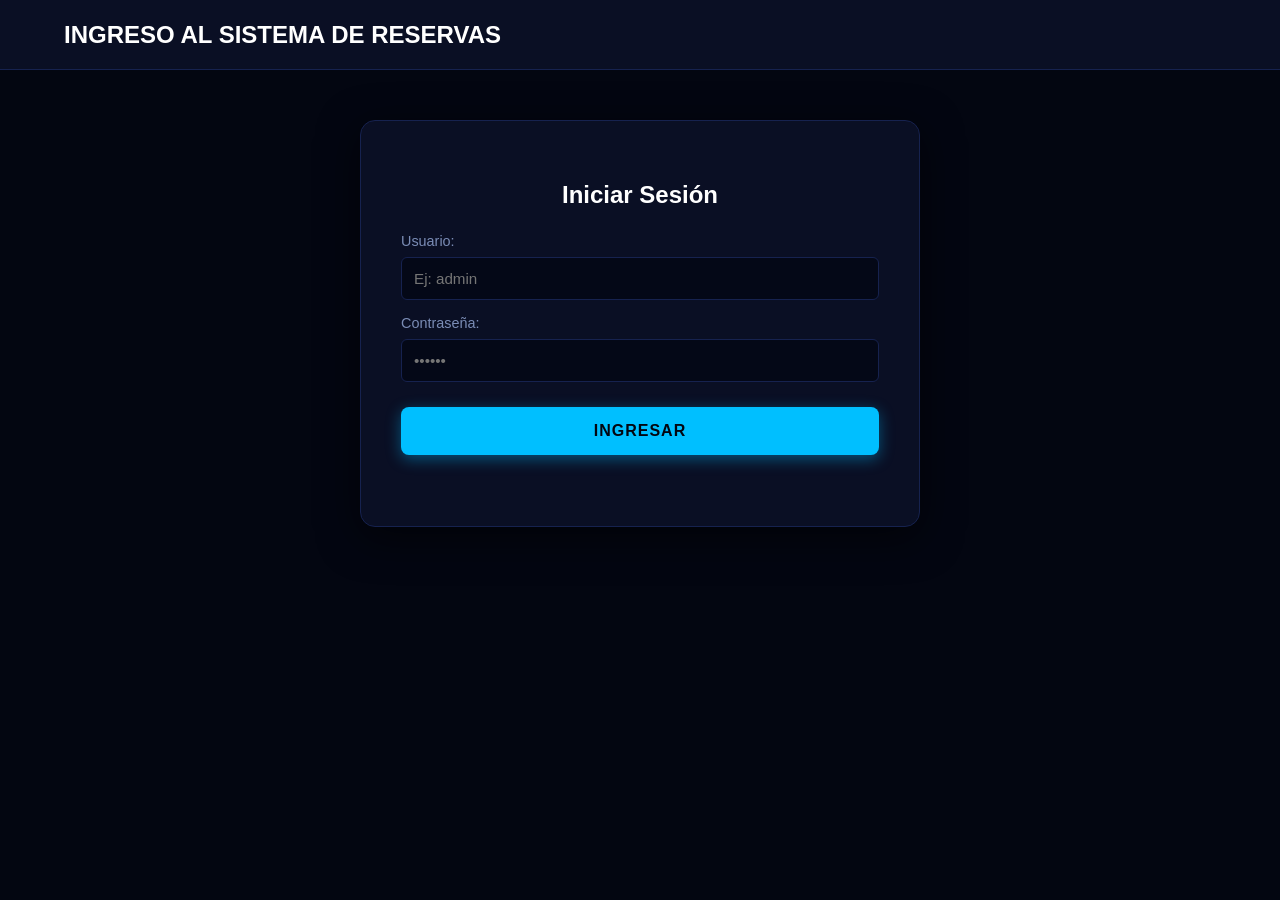
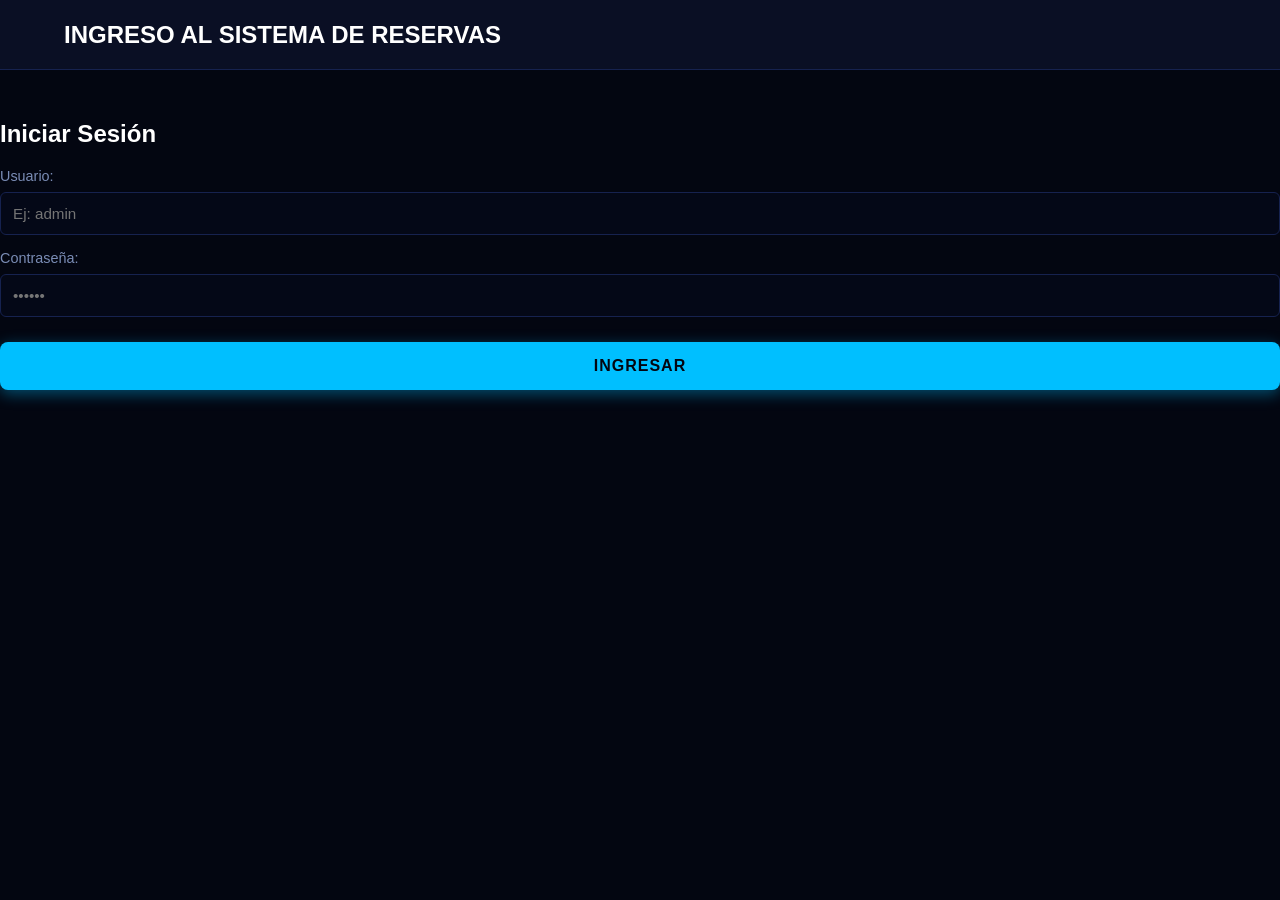

sera este el ultimo del dia

--- a/public/style.css
+++ b/public/style.css
@@ -12,7 +12,6 @@
     --error-color: #ff5252;    /* Alertas y errores */
 }
 
-/* SOLUCIÓN DE FONDO FIJO CONTINUO: Fijamos la red neural en el HTML */
 html {
     height: 100%;
     margin: 0;
@@ -22,18 +21,18 @@ html {
 
 html::before {
     content: "";
-    position: fixed; /* Clava la imagen a la ventana del navegador */
+    position: fixed; 
     top: 0;
     left: 0;
-    width: 100vw;    /* Ancho total exacto de la pantalla */
-    height: 100vh;   /* Alto total exacto de la pantalla */
+    width: 100vw;    
+    height: 100vh;   
     background-image: url('../img/IMG_2243.PNG'); 
     background-size: cover;
     background-position: center;
     background-repeat: no-repeat;
     opacity: 0.15; 
-    z-index: -1;     /* Se posiciona por detrás de todo el DOM */
-    pointer-events: none; /* No interfiere con los clics ni el scroll */
+    z-index: -1;     
+    pointer-events: none; 
 }
 
 body {
@@ -45,7 +44,7 @@ body {
     flex-direction: column;
     min-height: 100vh;
     box-sizing: border-box;
-    background: transparent !important; /* Evita que el cuerpo pise el fondo */
+    background: transparent !important; 
 }
 
 /* ==========================================================================
@@ -99,7 +98,7 @@ header a:hover, .btn-header:hover {
 }
 
 /* ==========================================================================
-    3. CONTENEDORES OSCUROS UNIFICADOS
+    3. CONTENEDORES OSCUROS UNIFICADOS (CORREGIDO APILAMIENTO LOGIN)
    ========================================================================== */
 main {
     flex: 1 0 auto;
@@ -111,7 +110,8 @@ main {
     background: transparent !important;
 }
 
-.caja-central, main form, .form-container, form {
+/* Contenedor estándar para formularios largos (Reservas) */
+.caja-central, main form:not(#formLogin), .form-container, #formReservas {
     background-color: var(--bg-cards) !important; 
     padding: 2.5rem;
     border-radius: 15px;
@@ -128,13 +128,14 @@ main {
     box-sizing: border-box;
 }
 
-.caja-central h1, .caja-central h2, main form h1, main form h2, form h1, form h2 {
+.caja-central h1, .caja-central h2, main form h1, main form h2 {
     text-align: center;
     color: var(--text-white) !important;
     margin-bottom: 1.5rem;
     font-weight: bold;
 }
 
+/* Ajuste específico para el menú del panel */
 #panel-box.caja-central {
     max-width: 500px !important;
     padding: 30px !important;
@@ -266,12 +267,13 @@ input[readonly] {
     background-color: transparent !important;
 }
 
-button[type="submit"], .btn-guardar-final, input[type="submit"] {
+/* BOTÓN DE ACCIÓN LLENO (NUEVA RESERVA / LOGIN ORIGINAL) */
+button[type="submit"], .btn-guardar-final, input[type="submit"], #btnIngresar {
     width: 100% !important;
     max-width: 100% !important;
     padding: 15px;
     background-color: var(--accent-color) !important; 
-    color: #030611 !important; 
+    color: #030611 !important; /* Asegura el texto oscuro sobre el botón cian */
     border: none !important;
     border-radius: 8px;
     font-weight: bold;
@@ -284,7 +286,7 @@ button[type="submit"], .btn-guardar-final, input[type="submit"] {
     margin-top: 10px;
 }
 
-button[type="submit"]:hover, .btn-guardar-final:hover, input[type="submit"]:hover {
+button[type="submit"]:hover, .btn-guardar-final:hover, input[type="submit"]:hover, #btnIngresar:hover {
     background-color: var(--hover-color) !important; 
     color: var(--text-white) !important;
     box-shadow: 0 0 20px rgba(255, 0, 127, 0.6);
@@ -501,145 +503,26 @@ footer p, .footer-version { margin: 0 !important; font-size: 0.75rem; color: var
 #modalSoporte .modal-caja { width: 95% !important; max-width: 400px !important; box-sizing: border-box; }
 #formSoporte textarea { width: 100%; min-height: 100px; padding: 10px; margin-top: 5px; border-radius: 8px; border: 1px solid var(--border-color); background-color: #060a17; color: var(--text-white); font-size: 1rem; box-sizing: border-box; resize: none; }
 
-.modal-ancho-editar { 
-    width: 95% !important; 
-    max-width: 900px !important; 
-    background: var(--bg-cards); 
-    padding: 20px 30px !important; 
-    border-radius: 15px; 
-    border: 1px solid var(--accent-color); 
-    box-shadow: 0 10px 30px rgba(0,0,0,0.5); 
-    max-height: 90vh; 
-    overflow-y: auto; 
-}
+.modal-ancho-editar { width: 95% !important; max-width: 900px !important; background: var(--bg-cards); padding: 20px 30px !important; border-radius: 15px; border: 1px solid var(--accent-color); box-shadow: 0 10px 30px rgba(0,0,0,0.5); max-height: 90vh; overflow-y: auto; }
+.grid-editar { display: flex; flex-wrap: nowrap; gap: 20px; justify-content: space-between; margin-top: 10px; }
+.col-editar { flex: 1; display: flex; flex-direction: column; gap: 2px; }
+.col-editar label { font-size: 0.75rem; color: var(--text-gray); font-weight: bold; text-align: left; margin-top: 8px; }
+.col-editar input { width: 100%; padding: 8px 12px; border-radius: 8px; border: 1px solid var(--border-color); background-color: #060a17; color: var(--text-white); font-size: 0.95rem; box-sizing: border-box; outline: none; }
+.col-editar input:focus { border-color: var(--accent-color); }
 
-.grid-editar { 
-    display: flex; 
-    flex-wrap: nowrap;
-    gap: 20px; 
-    justify-content: space-between; 
-    margin-top: 10px; 
-}
+.contenedor-guia { display: flex; flex-direction: column; align-items: stretch; gap: 25px; width: 100%; max-width: 1000px; margin: 0 auto; padding: 20px; box-sizing: border-box; }
+.paso-caja { display: flex; flex-direction: column; width: 100%; flex: 1 1 auto; min-height: 220px; padding: 25px; background-color: var(--bg-cards); border: 1px solid var(--border-color); border-radius: 12px; box-sizing: border-box; }
+.paso-caja h3, .paso-caja ul { width: 100%; text-align: left; }
 
-.col-editar { 
-    flex: 1; 
-    display: flex; 
-    flex-direction: column; 
-    gap: 2px; 
-}
+.seccion-admin-dark { width: 95%; max-width: 1200px; margin: 30px auto; padding: 0 20px; }
+.header-gestion { text-align: center; margin-bottom: 40px; }
+.header-gestion h2 { color: #ffffff; font-size: 2.2em; margin-bottom: 10px; }
+.header-gestion p { color: var(--text-gray); font-size: 1em; }
+.contenedor-accion-central { display: flex; justify-content: center; margin-bottom: 30px; }
+.tabla-gestion-dark { width: 100%; background-color: var(--bg-cards); border-radius: 12px; overflow: hidden; border-collapse: collapse; border: 1px solid var(--border-color); }
 
-.col-editar label { 
-    font-size: 0.75rem; 
-    color: var(--text-gray); 
-    font-weight: bold; 
-    text-align: left; 
-    margin-top: 8px; 
-}
-
-.col-editar input { 
-    width: 100%;
-    padding: 8px 12px; 
-    border-radius: 8px; 
-    border: 1px solid var(--border-color); 
-    background-color: #060a17; 
-    color: var(--text-white); 
-    font-size: 0.95rem; 
-    box-sizing: border-box; 
-    outline: none; 
-}
-
-.col-editar input:focus { 
-    border-color: var(--accent-color); 
-}
-
-.contenedor-guia { 
-    display: flex; 
-    flex-direction: column; 
-    align-items: stretch; 
-    gap: 25px; width: 100%; 
-    max-width: 1000px; 
-    margin: 0 auto; 
-    padding: 20px; 
-    box-sizing: border-box; 
-}
-
-.paso-caja { 
-    display: flex; 
-    flex-direction: column; 
-    width: 100%; flex: 1 1 auto; 
-    min-height: 220px; 
-    padding: 25px; 
-    background-color: var(--bg-cards); 
-    border: 1px solid var(--border-color); 
-    border-radius: 12px; 
-    box-sizing: border-box; 
-}
-
-.paso-caja h3, .paso-caja ul { 
-    width: 100%; 
-    text-align: left; 
-}
-
-.seccion-admin-dark { 
-    width: 95%; 
-    max-width: 1200px; 
-    margin: 30px auto; 
-    padding: 0 20px; 
-}
-
-.header-gestion { 
-    text-align: center; 
-    margin-bottom: 40px; 
-}
-
-.header-gestion h2 { 
-    color: #ffffff; 
-    font-size: 2.2em; 
-    margin-bottom: 10px; 
-}
-
-.header-gestion p { 
-    color: var(--text-gray); 
-    font-size: 1em; 
-}
-
-.contenedor-accion-central { 
-    display: flex; 
-    justify-content: center; 
-    margin-bottom: 30px; 
-}
-
-.tabla-gestion-dark { 
-    width: 100%; 
-    background-color: var(--bg-cards); 
-    border-radius: 12px; 
-    overflow: hidden; 
-    border-collapse: collapse; 
-    border: 1px solid var(--border-color); 
-}
-
-@media (max-width: 850px) { 
-    .grid-editar { 
-    flex-direction: column; 
-    gap: 5px; 
-    } 
-    .modal-ancho-editar { 
-    max-width: 480px !important; 
-    padding: 20px !important; 
-    } 
-}
-@media (max-width: 768px) { 
-    .fila-controles { 
-        flex-direction: column; 
-        align-items: stretch; 
-    } 
-    #buscador { 
-        width: 100% !important; 
-    } 
-    .caja-central { 
-        width: 95% !important; 
-    } 
-}
+@media (max-width: 850px) { .grid-editar { flex-direction: column; gap: 5px; } .modal-ancho-editar { max-width: 480px !important; padding: 20px !important; } }
+@media (max-width: 768px) { .fila-controles { flex-direction: column; align-items: stretch; } #buscador { width: 100% !important; } .caja-central { width: 95% !important; } }
 
 /* ==========================================================================
     11. ESTILOS EXCLUSIVOS PARA ELEMENTOS DINÁMICOS DEL TICKET
